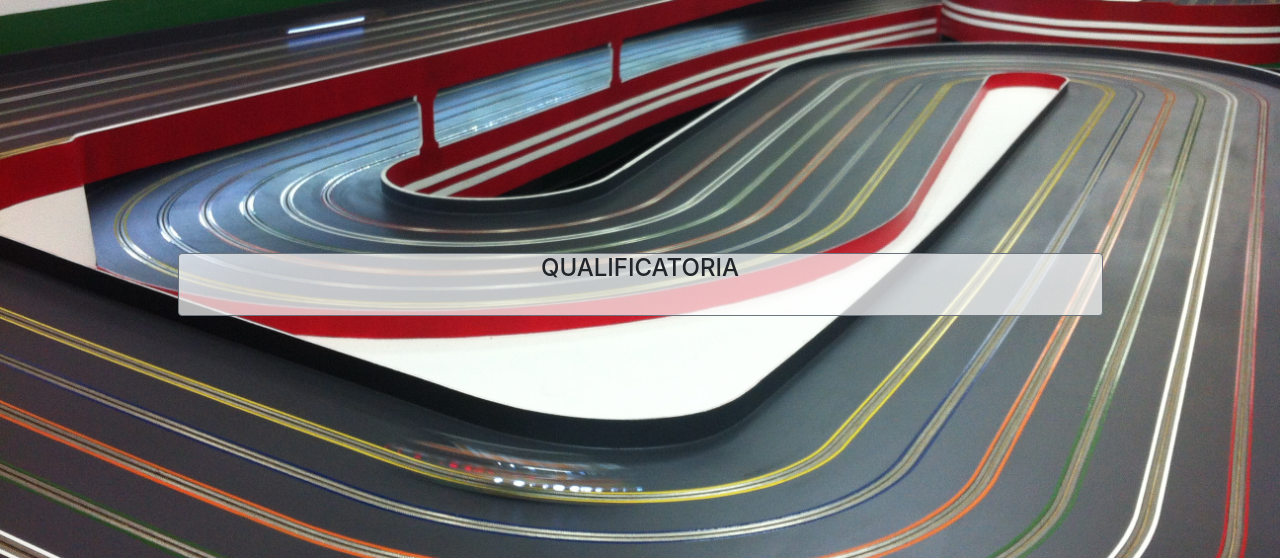
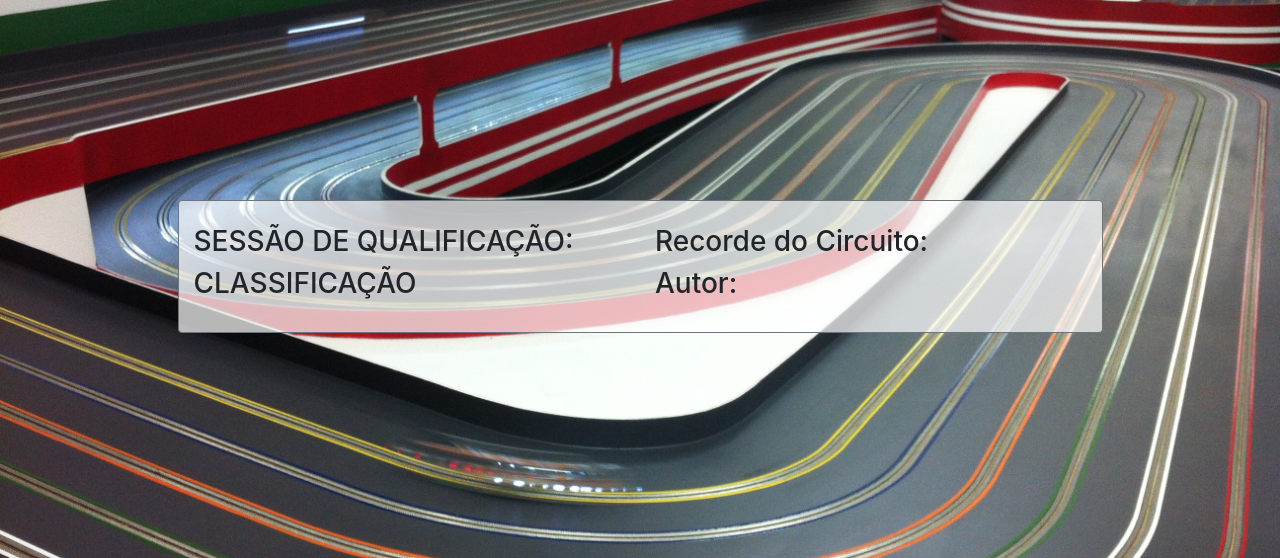
Before and after one commit to AndersonCorreia/PBL-2020.1-Autorama, a Flask app: page /qualificatoria in a window 1280 px wide. Shown: the part 242-800 px from the top of the page. Run offline with Flask 2, Linux system fonts and the light colour scheme; data that the repository does not hold is empty; some libraries are stand-ins or nearby versions.

Commit message:
tela qualificaçao

```diff
--- a/models/autorama.json
+++ b/models/autorama.json
@@ -67,13 +67,6 @@
             "nome": "Autódromo de Interlagos",
             "pais": "Brasil",
             "recorde": "1:20:3280",
-            "tempoMinimoVolta": 8
-        },
-        {
-            "circuito_id": 2,
-            "nome": "TESTE",
-            "pais": "brasil",
-            "recorde": "0:00:000",
             "tempoMinimoVolta": 10
         }
     ],
--- a/templates/qualificatoria/qualificatoria.html
+++ b/templates/qualificatoria/qualificatoria.html
@@ -4,7 +4,21 @@
 {% endblock %}
 
 {% block content %}
-    <h2 class="heading">Qualificatoria</h2>
+    <div class="row my-4">
+        <div class="col-12 col-md-6">
+            <h3>SESSÃO DE QUALIFICAÇÃO: </h3>
+        </div>
+        <div class="col-12 col-md-6">
+            <h3>Recorde do Circuito: </h3>
+        </div>
+        <div class="col-12 col-md-6">
+            <h3>CLASSIFICAÇÃO</h3>
+        </div>
+        <div class="col-12 col-md-6">
+            <h3>Autor: </h3>
+        </div>
+    </div>
+
 
 {% endblock %}
 
```
